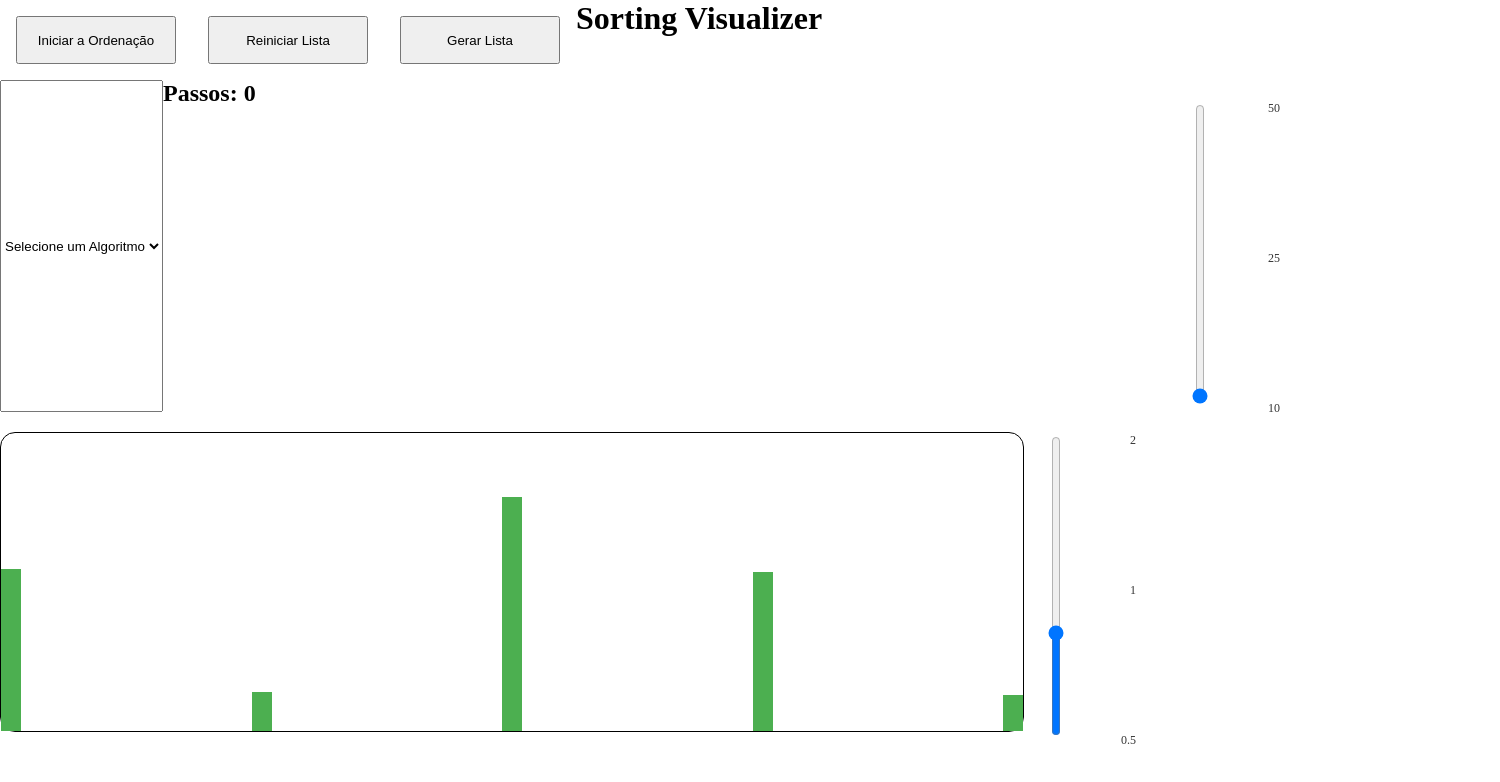
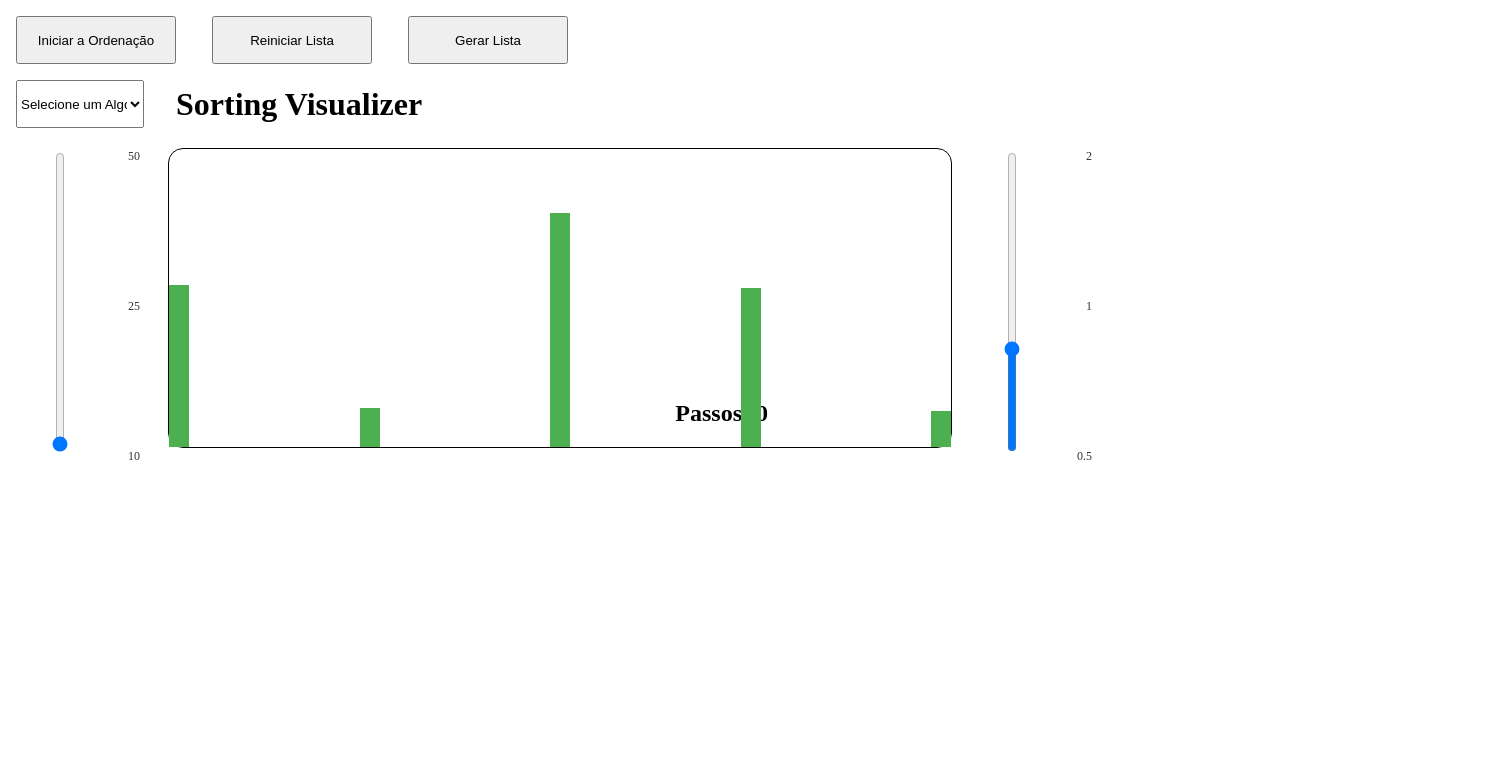
Before and after one commit to JoaoGabrielSSilva/Ordenai, a plain HTML site: page index.html in a window 1280 px wide. Shown: the whole page, 1500 px wide, since content can reach past the window. Drawn offline with Linux system fonts and the light colour scheme.

Commit message:
alterações css

```diff
--- a/index.html
+++ b/index.html
@@ -10,6 +10,7 @@
 
 <body>
 
+    <div class="botoesControle">
         <!-- Botão que inicia a ordenação -->
         <button class="btn" onclick="iniciarOrdenacao()">Iniciar a Ordenação</button>
 
@@ -18,8 +19,8 @@
 
         <!-- Botão que gera uma nova lista  -->
         <button class="btn" onclick="gerarLista()">Gerar Lista</button>
+    </div>
 
-    <h1>Sorting Visualizer</h1>
 
     <!-- Selecionador do algoritmo a ser utilizado para a ordenação -->
     <select name="algoritmos" id="selec-algoritmos">
@@ -28,7 +29,13 @@
         <option value="bogoSort">bogoSort</option>
     </select>
 
-    <h2 id="contador-passos">Passos: 0</h2>
+    <h1>Sorting Visualizer</h1>
+
+
+
+
+
+    <div id="visualizador">
 
         <div class="sliders">
             <div class="slider-container">
@@ -42,6 +49,7 @@
             </div>
         </div>
 
+        <h2 id="contador-passos">Passos: 0</h2>
         <div id="container-lista"></div>
 
         <div class="sliders">
@@ -55,7 +63,7 @@
 
             </div>
         </div>
-
+    </div>
 
     <script type="module">
         import {iniciarOrdenacao, gerarLista, reiniciarLista} from './js/script.js';
--- a/style.css
+++ b/style.css
@@ -7,39 +7,53 @@
 body{
     display: flex;
     flex-wrap: wrap;
+    width: 70rem;
 }
 
 h1{
-    flex-basis: 50%;
+    text-align: center;
+    margin: auto 1rem;
 }
+
+.botoesControle{
+    flex-basis: 100%;
 
     .btn{
         width: 10rem;
         height: 3rem;
         margin: 1rem;
     }
+}
 
-#selec-algoritmo{
+#selec-algoritmos{
+    height: 3rem;
+    width: 8rem;
+    margin: auto 1rem;
+}
 
+
+#visualizador{
+    width: 100%;
+    display: flex;
+    justify-content: space-evenly;
+
+    #contador-passos{
+        position: absolute;
+        top: 50%;
+        right: 40%;
         height: 3rem;
     }
 
-#contador-passos{
-    flex-basis: 50%;
-    flex-grow: 1;
-
-}
-
     #container-lista {
+        position: relative;
         display: flex;
         align-items: flex-end;
         justify-content: space-between;
-    width: 80%;
         height: 300px;
+        width: 70%;
         border: 1px solid #000;
         border-radius: 15px;
         margin-top: 20px;
-}
 
         .barra {
             width: 20px;
@@ -50,6 +64,7 @@ h1{
         .ativo {
             background-color: #f44336;
         }
+    }
 
     .sliders{
         height: 300px;
@@ -57,7 +72,6 @@ h1{
         margin: 1rem;
         display: flex;
         align-items: center;
-}
 
         /* Contêiner principal do slider */
         .slider-container {
@@ -65,7 +79,6 @@ h1{
             height: 300px;
             width: 100%;
             margin: 1rem; /* Espaço extra para evitar sobreposição */
-}
 
             /* Estilos básicos para o slider */
             #slider-velocidade, #slider-quantidade {
@@ -77,7 +90,6 @@ h1{
                 height: 1rem;
             }
 
-
             /* Contêiner das marcas */
             .slider-ticks {
                 position: absolute;
@@ -88,7 +100,6 @@ h1{
                 flex-direction: column;
                 justify-content: space-between;
                 padding: 10px 0;
-}
 
                 /* Estilo para as marcas */
                 .tick {
@@ -97,3 +108,9 @@ h1{
                     color: #333;
                     right: 0;
                 }
+            }
+        }
+
+
+    }
+}
```
Lines whose indentation alone changed are shown as unchanged.
